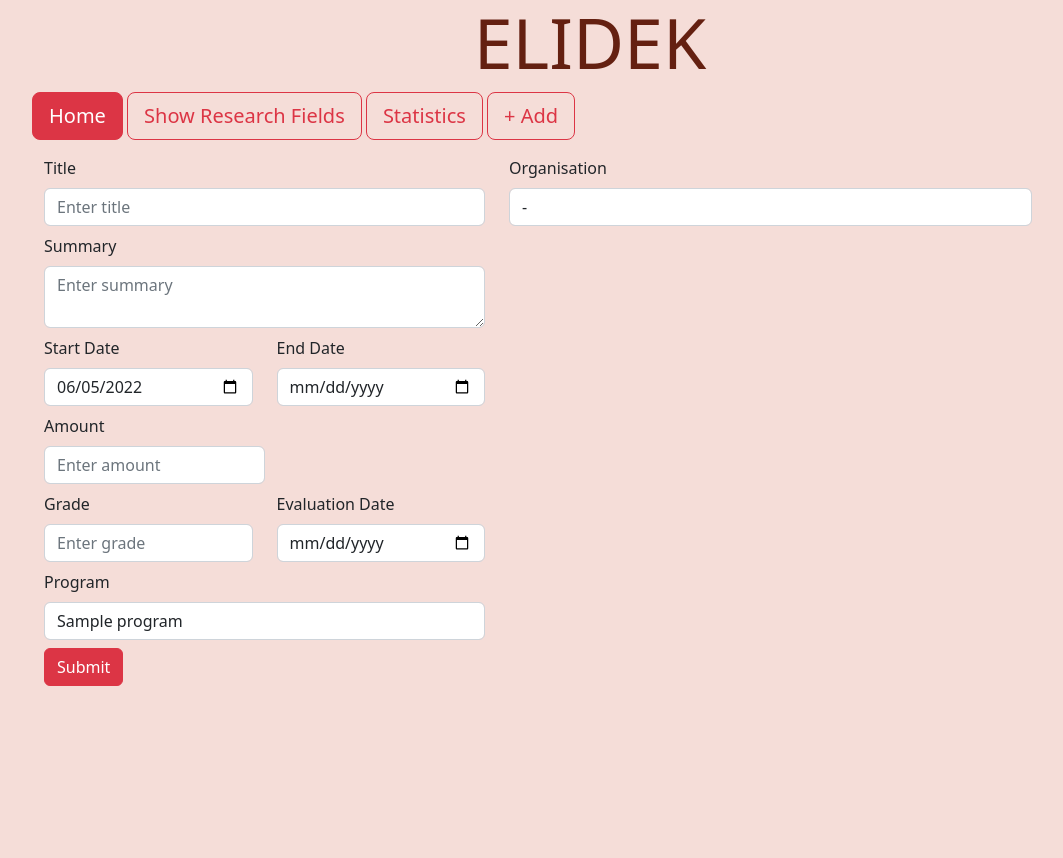
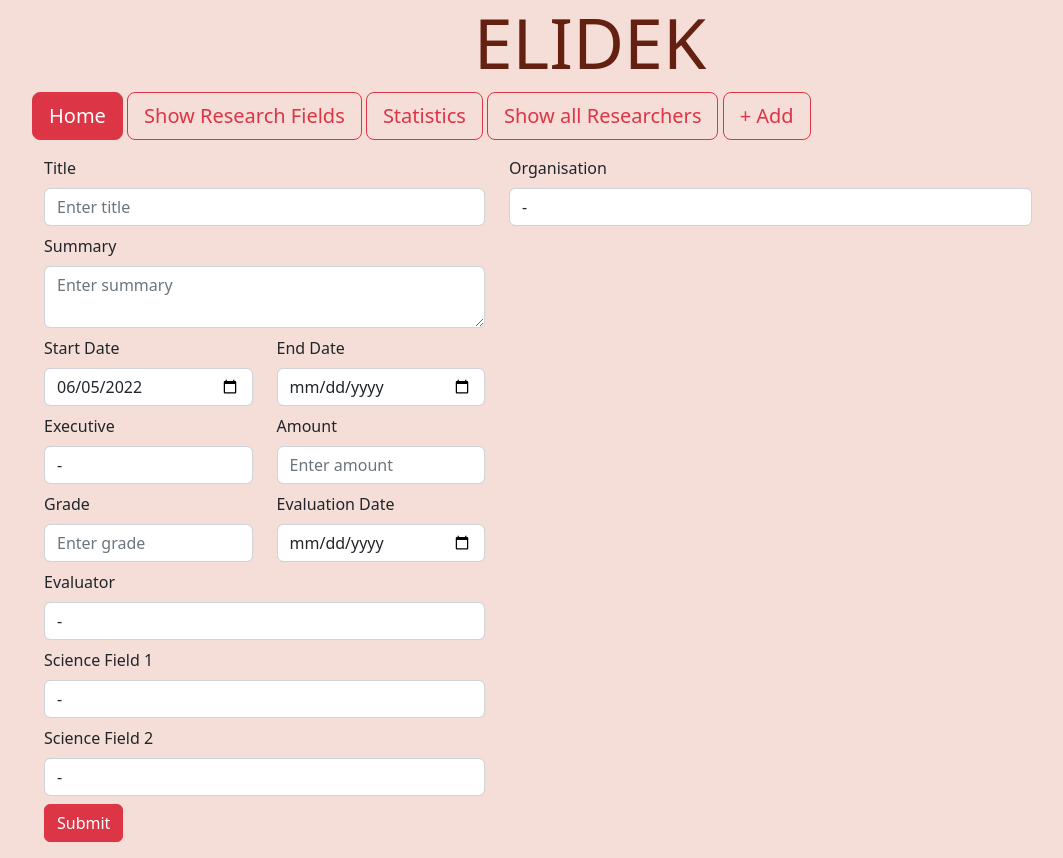
Before and after one commit to dennisdef/dbproject1, a Flask app: page /add_project in a window 1280 px wide. Shown: the whole page, without its empty margins (50-1113 px from the left). Before the commit the page ends 686 px from the top, so only its background shows below. Run offline with Flask 2, Linux system fonts and the light colour scheme; tables that the repository leaves empty hold one stand-in row (values such as "Sample post"); some libraries are stand-ins or nearby versions.

Commit message:
asto kalitera....

```diff
--- a/dbproject/forms.py
+++ b/dbproject/forms.py
@@ -13,11 +13,17 @@ class ProjectForm(FlaskForm):
     summary = TextAreaField(label = "Summary", validators = [DataRequired(message = "Summary is a required field.")])
     start_date = DateField(label = "Start Date", default = date.today())
     end_date = DateField(label = "End Date", validators = [DataRequired(message = "End Date is a required field.")])
+    science_field1 = SelectField(label = "Science Field 1", choices = [('','')], validators = [DataRequired(message = "Science Field 1 is a required field.")])
+    science_field2 = SelectField(label = "Science Field 2", choices = [('','')])
+    executive = SelectField(label = "Executive", validators = [DataRequired(message = "Executive is a required field.")], choices = [])
     amount = DecimalField(places = 2, label = "Amount", validators = [DataRequired(message = "Amount is a required field."), NumberRange(min = 100000, max = 1000000, message = "Amount must be between 100,000 and 1,000,000")])
     grade = DecimalField(places = 1, label= "Grade", validators= [DataRequired(message = "Grade is a required field."), NumberRange(min = 0, max = 10, message = "Amount must be between 100,000 and 1,000,000")])
     evaluation_date = DateField(label= "Evaluation Date", validators = [DataRequired(message = "Evaluation Date is a required field.")])
-    program = SelectField('Program', coerce=int, choices=[], validate_choice=False)
-    organisation = SelectField('Organisation', coerce=int, choices=[], validate_choice=False)
+    program = SelectField('Program', coerce=int, choices=[], validate_choice=False, validators = [DataRequired(message = "Program is a required field.")])
+    organisation = SelectField('Organisation', coerce=int, choices=[], validate_choice=False, validators = [DataRequired(message = "Organisation is a required field.")])
+    evaluator = SelectField('Evaluator', coerce=int, choices=[], validate_choice=False, validators = [DataRequired(message = "Evaluator is a required field.")])
+    lead_researcher = SelectField('Lead Researcher', coerce=int, choices=[], validate_choice=False, validators = [DataRequired(message = "Lead Researcher is a required field.")])
+    researchers = SelectMultipleField('Researchers', coerce=int, choices=[], validate_choice=False, validators = [DataRequired(message = "Researchers is a required field.")])
     submit = SubmitField("Submit")
 
     def validate_amount(form,field):
@@ -31,6 +37,18 @@ class ProjectForm(FlaskForm):
         n = abs(d.as_tuple().exponent)
         if (n>1):
             raise ValidationError("Amount must have up to 1 decimal digits")
+
+    def validate_dates(form, self):
+        if self.start_date.data > self.end_date.data:
+            raise ValidationError("Start date must be before end date")
+        if self.evaluation_date.data > self.start_date.data:
+            raise ValidationError("Evaluation date must be before start date")
+        if self.evaluation_date.data > self.end_date.data:
+            raise ValidationError("Evaluation date must be before end date")
+        if self.end_date.data - self.start_date.data < 365 or self.end_date.data - self.start_date.data > 365*4:
+            raise ValidationError("Project must be between 1 and 4 years")
+
+
 
 class OrganisationForm(FlaskForm):
     name = StringField(label = "Name", validators = [DataRequired(message = "Name is a required field.")])
--- a/dbproject/routes.py
+++ b/dbproject/routes.py
@@ -11,7 +11,7 @@ def index():
 @app.route("/import_researchers/<organisation_id>")
 def import_researchers(organisation_id):
     cur = db.connection.cursor()
-    cur.execute("select r.r_id, concat(r.first_name, ' ',r.last_name) as name from researcher r where organisation_id = '{}' ".format(organisation_id))
+    cur.execute("select r.r_id, concat(r.first_name, ' ',r.last_name) as name from researcher r where organisation_id = '{}' order by r.first_name ".format(organisation_id))
     column_names = [i[0] for i in cur.description]
     rs = [dict(zip(column_names, entry)) for entry in cur.fetchall()]
     cur.close()
@@ -29,33 +29,71 @@ def add():
 @app.route("/add_project", methods = ["GET", "POST"])
 def add_project():
     projectform = ProjectForm()
-
-    if(request.method == "POST" and projectform.validate_on_submit()):
+    if(request.method == "POST" ):##and projectform.validate_on_submit()):
         newProject = projectform.__dict__
-        print(newProject['program'].data)
+        researchers = [int(i) for i in request.form.getlist('researchers')]
+        evaluator =  newProject['evaluator'].data
+        if evaluator in researchers:
+            flash("Evaluator cannot be a researcher in the project", "danger")
+            return render_template('add_project.html', projectform=projectform)
+        query = "INSERT INTO project (title, summary, start_date, end_date, amount, grade, evaluation_date, evaluator_id, ex_id, program_id, organisation_id, r_id) values ('{}', '{}', '{}', '{}', {}, {}, '{}', {}, {}, {}, {}, {})".format(
+         newProject['title'].data, newProject['summary'].data, newProject['start_date'].data, newProject['end_date'].data, newProject['amount'].data, newProject['grade'].data,
+        newProject['evaluation_date'].data, newProject['evaluator'].data, newProject['executive'].data, newProject['program'].data, newProject['organisation'].data, request.form['lead_researcher'])
+        cur = db.connection.cursor()
+        cur.execute(query)
+        cur.execute("SELECT LAST_INSERT_ID()")
+        for r in researchers:
+            cur.execute("insert into works (project_id, r_id) values ({}, {})".format(cur.fetchone()[0], r))
+        cur.execute("insert into project_science_field (project_id, field_id) values ({}, {})".format(cur.fetchone()[0], newProject['science_field1'].data))
+        if newProject['science_field2'].data != 0:
+            cur.execute("insert into project_science_field (project_id, field_id) values ({}, {})".format(cur.fetchone()[0], newProject['science_field2'].data))
+        db.connection.commit()
+        cur.close()
+        flash("Project added successfully", "success")
         return render_template('add_project.html', form = projectform)
 
     cur = db.connection.cursor()
-    cur.execute("select program_id, name from program")
+    cur.execute("select program_id, name from program order by name")
     column_names = [i[0] for i in cur.description]
     pr = [dict(zip(column_names, entry)) for entry in cur.fetchall()]
-    cur.execute("select organisation_id, name from organisation")
+    cur.execute("select organisation_id, name from organisation order by name")
     column_names = [i[0] for i in cur.description]
     org = [dict(zip(column_names, entry)) for entry in cur.fetchall()]
+    cur.execute("select r_id, concat(first_name, ' ', last_name) as name from researcher order by first_name")
+    column_names = [i[0] for i in cur.description]
+    rs = [dict(zip(column_names, entry)) for entry in cur.fetchall()]
+    cur.execute("select ex_id, name from executive order by name")
+    column_names = [i[0] for i in cur.description]
+    exs = [dict(zip(column_names, entry)) for entry in cur.fetchall()]
+    cur.execute("select field_id, name from science_field order by name")
+    column_names = [i[0] for i in cur.description]
+    sfs = [dict(zip(column_names, entry)) for entry in cur.fetchall()]
     cur.close()
-    programs = [(p.get('program_id'), p.get('name')) for p in pr]
+    science_fields = [('0','-')] + [(s['field_id'], s['name']) for s in sfs]
+    programs = [('0','-')] + [(p.get('program_id'), p.get('name')) for p in pr]
     organisations = [('0','-')] + [(o.get('organisation_id'), o.get('name')) for o in org]
+    researchers = [('0','-')] +[(r.get('r_id'), r.get('name')) for r in rs]
+    executives = [('0','-')] +[(e.get('ex_id'), e.get('name')) for e in exs]
+    projectform.science_field1.choices = projectform.science_field2.choices = science_fields
     projectform.program.choices = programs
     projectform.organisation.choices = organisations
+    projectform.evaluator.choices = researchers
+    projectform.executive.choices = executives
     return render_template('add_project.html', form = projectform)
 
 @app.route("/add_program", methods=["GET", "POST"])
 def add_program():
-    projectform = ProgramForm()
-    if(request.method == "POST" and projectform.validate_on_submit()):
-        newProgram = ProgramForm.__dict__
-        return render_template('add_program.html', form = projectform)
-    return render_template('add_program.html', form = projectform)
+    programform = ProgramForm()
+    if(request.method == "POST" and programform.validate_on_submit()):
+        newProgram = programform.__dict__
+        query = "INSERT INTO program(name, address) VALUES ('{}', '{}');".format(newProgram['name'].data, newProgram['address'].data)
+        cur = db.connection.cursor()
+        cur.execute(query)
+        db.connection.commit()
+        cur.close()
+        flash("Program inserted successfully", "success")
+        return redirect(url_for("index"))
+    return render_template('add_program.html', form = programform)
 
 @app.route("/add_organisation", methods=["GET", "POST"])
 def add_organisation():
@@ -206,3 +244,72 @@ def top_science_field_couple():
     return render_template("top_fields.html",
                            pageTitle="Top science field couples",
                            top_fields=res)
+
+@app.route("/show_all_researchers")
+def show_all_researchers():
+    cur = db.connection.cursor()
+    cur.execute("""select r.r_id as id, concat(r.first_name, ' ', r.last_name) as name from researcher r""")
+    column_names = [i[0] for i in cur.description]
+    res = [dict(zip(column_names, entry)) for entry in cur.fetchall()]
+    return render_template("show_all.html", res = res)
+
+@app.route("/show_all_executives")
+def show_all_executives():
+    cur = db.connection.cursor()
+    cur.execute("""select e.ex_id as id, e.name from executive e""")
+    column_names = [i[0] for i in cur.description]
+    res = [dict(zip(column_names, entry)) for entry in cur.fetchall()]
+    return render_template("show_all_e.html", res = res)
+
+@app.route("/delete_researcher/<id>")
+def delete_researcher(id):
+    cur = db.connection.cursor()
+    cur.execute("delete from researcher where r_id = {}".format(id))
+    cur.execute("delete from works where r_id = {}".format(id))
+    db.connection.commit()
+    cur.close()
+    flash("Researcher deleted", "success")
+    return redirect(url_for("show_all_researchers"))
+
+@app.route("/delete_executive/<id>")
+def delete_executve(id):
+    cur = db.connection.cursor()
+    cur.execute("delete from executive where r_id = {}".format(id))
+    db.connection.commit()
+    cur.close()
+    flash("Executive deleted", "success")
+    return redirect(url_for("show_all_researchers"))
+
+@app.route("/update_researcher/<id>" , methods=["GET", "POST"])
+def update_researcher(id):
+    ResearcherForm = ResearcherForm()
+    if(request.method == "POST" and ResearcherForm.validate_on_submit()):
+        update_researcher = ResearcherForm.__dict__
+        cur = db.connection.cursor()
+        cur.execute("update researcher set first_name = '{}', last_name = '{}', birth_date = '{}', sex = '{}', start_date = '{}', organisation_id = {} where r_id = {}".format(
+            update_researcher['first_name'].data, update_researcher['last_name'], update_researcher['birth_date'].data,
+            update_researcher['sex'].data, update_researcher['start_date'], update_researcher['organisation_id'].data, id
+        ))
+        if(update_researcher['organisation_id'] != request.form['o_id']):
+            cur.execute("delete from works where r_id = {}".format(id))
+        db.connection.commit()
+        cur.close()
+        flash("Researcher updated", "success")
+        return redirect(url_for("show_all_researchers"))
+
+    cur = db.connection.cursor()
+    cur.execute("select * from researcher where r_id = {}".format(r_id))
+    column_names = [i[0] for i in cur.description]
+    res = dict(zip(column_names, cur.fetchone()))
+    cur.close()
+    ResearcherForm.first_name.data = res.get("first_name")
+    ResearcherForm.last_name.data = res.get("last_name")
+    ResearcherForm.birth_date.data = res.get("birth_date")
+    ResearcherForm.sex.data = res.get("sex")
+    ResearcherForm.start_date.data = res.get("start_date")
+    cur.execute("select organisation_id, name from organisation order by name")
+    column_names = [i[0] for i in cur.description]
+    org = [dict(zip(column_names, entry)) for entry in cur.fetchall()]
+    organisations = [('0','-')] + [(o.get('organisation_id'), o.get('name')) for o in org]
+    ResearcherForm.organisation_id.choices = organisations
+    return render_template("add_researcher.html", form=ResearcherForm, r_id=r_id, o_id = res.get("organisation_id"))
--- a/dbproject/static/dbproject/import_researchers.js
+++ b/dbproject/static/dbproject/import_researchers.js
@@ -1,70 +1,32 @@
 document.addEventListener('DOMContentLoaded', function () {
     let times = 0;
+    let organisation = 0;
     document.querySelector('#organisation').addEventListener('change', () => add_fields());
 
     function add_fields(){
             if(times == 0){
                 times++;
-                var organisation = document.querySelector('#organisation').value;
+                organisation = document.querySelector('#organisation').value;
                 var url = '/import_researchers/' + organisation;
                 fetch(url)
                     .then(response => response.json())
                     .then(data => {
-                        const select = document.createElement('select');
-                        const label = document.createElement('label');
-                        const button = document.createElement('button');
-                        document.querySelector('#researchers').appendChild(label);
-                        document.querySelector('#researchers').appendChild(select);
-                        document.querySelector('#add_button').appendChild(button);
-                        button.setAttribute('class', 'btn btn-outline-danger')
-                        button.setAttribute('id', 'add_researcher')
-                        button.setAttribute('type', 'button')
-                        button.innerHTML = 'Add Researcher';
-                        label.innerHTML = 'Researcher';
-                        select.setAttribute('id', times);
-                        select.setAttribute('name', times);
-                        select.setAttribute('class', 'form-control mb-2');
-                        select.innerHTML = "";
+                        select = document.querySelector('#lead_researcher');
+                        document.querySelector('#res').hidden = false;
                         data.forEach(function (researcher) {
                             var option = document.createElement('option');
                             option.value = researcher.id;
                             option.text = researcher.name;
                             select.appendChild(option);
                         });
-                        document.querySelector('#add_researcher').addEventListener('click', () => add_researcher());
-                    });
-                } else return;
+                        const select2 = document.querySelector('#researchers');
+                        data.forEach(function (researcher) {
+                            var option = document.createElement('option');
+                            option.value = researcher.id;
+                            option.text = researcher.name;
+                            select2.appendChild(option);
+                        });
+                    })
+            }else return;
     }
-
-
-
-    function add_researcher(){
-        times++;
-        var organisation = document.querySelector('#organisation').value;
-        var url = '/import_researchers/' + organisation;
-            fetch(url)
-                .then(response => response.json())
-                .then(data => {
-                    if(times > data.length){
-                        alert('No more researchers to add');
-                        return;
-                    }
-                    const select = document.createElement('select');
-                    const label = document.createElement('label');
-                    document.querySelector('#researchers').appendChild(label);
-                    document.querySelector('#researchers').appendChild(select);
-                    label.innerHTML = 'Researcher';
-                    select.setAttribute('id', times);
-                    select.setAttribute('name', times);
-                    select.setAttribute('class', 'form-control mb-2');
-                    select.innerHTML = "";
-                    data.forEach(function (researcher) {
-                        var option = document.createElement('option');
-                        option.value = researcher.id;
-                        option.text = researcher.name;
-                        select.appendChild(option);
-                    });
-                });
-    }
-
 })
--- a/dbproject/templates/add_project.html
+++ b/dbproject/templates/add_project.html
@@ -60,6 +60,18 @@
                             {% endif %}
                         </div>
                     </div>
+                    <div class="row">
+                        <div class="form-group col-sm-6 mb-2">
+                            {{ form.executive.label(class = "form-label") }}
+                            {{ form.executive(class = "form-control", placeholder="Enter amount", required = False) }}
+                            {% if form.executive.errors %}
+                            <ul class = "errors">
+                                {% for error in form.exective.errors %}
+                                <li class = "text-danger">{{ error }}</li>
+                                {% endfor %}
+                            </ul>
+                            {% endif %}
+                        </div>
                         <div class="form-group col-sm-6 mb-2">
                             {{ form.amount.label(class = "form-label") }}
                             {{ form.amount(class = "form-control", placeholder="Enter amount", required = False) }}
@@ -70,6 +82,7 @@
                                 {% endfor %}
                             </ul>
                             {% endif %}
+                        </div>
                     </div>
                     <div class="row">
                         <div class="form-group col-sm-6 mb-2">
@@ -96,11 +109,33 @@
                         </div>
                     </div>
                     <div class="form-group col mb-2">
-                        {{ form.program.label(class = "form-label") }}
-                        {{ form.program(class = "form-control", required = False) }}
-                        {% if form.program.errors %}
+                        {{ form.evaluator.label(class = "form-label") }}
+                        {{ form.evaluator(class = "form-control", required = False) }}
+                        {% if form.evaluator.errors %}
                         <ul class = "errors">
-                            {% for error in form.program.errors %}
+                            {% for error in form.evaluator.errors %}
+                            <li class = "text-danger">{{ error }}</li>
+                            {% endfor %}
+                        </ul>
+                        {% endif %}
+                    </div>
+                    <div class="form-group col mb-2">
+                        {{ form.science_field1.label(class = "form-label") }}
+                        {{ form.science_field1(class = "form-control", required = False) }}
+                        {% if form.science_field1.errors %}
+                        <ul class = "errors">
+                            {% for error in form.science_field1.errors %}
+                            <li class = "text-danger">{{ error }}</li>
+                            {% endfor %}
+                        </ul>
+                        {% endif %}
+                    </div>
+                    <div class="form-group col mb-2">
+                        {{ form.science_field2.label(class = "form-label") }}
+                        {{ form.science_field2(class = "form-control", required = False) }}
+                        {% if form.science_field2.errors %}
+                        <ul class = "errors">
+                            {% for error in form.science_field2.errors %}
                             <li class = "text-danger">{{ error }}</li>
                             {% endfor %}
                         </ul>
@@ -120,11 +155,29 @@
                         </ul>
                         {% endif %}
                     </div>
-
-                    <div class="form-group col-10 mb-2" id = "researchers">
-
+                    <div id = "res" hidden>
+                        <div class="form-group col-10 mb-2">
+                            {{ form.lead_researcher.label(class = "form-label") }}
+                        {{ form.lead_researcher(class = "form-control", required = False) }}
+                        {% if form.lead_researcher.errors %}
+                        <ul class = "errors">
+                            {% for error in form.lead_researcher.errors %}
+                            <li class = "text-danger">{{ error }}</li>
+                            {% endfor %}
+                        </ul>
+                        {% endif %}
                         </div>
-                    <div id="add_button"></div>
+                        <div class="form-group col-10 mb-2">
+                            {{ form.researchers.label(class = "form-label") }}
+                            {{ form.researchers(class = "form-control", required = False) }}
+                            {% if form.researchers.errors %}
+                         <ul class = "errors">
+                            {% for error in form.researchers.errors %}
+                            <li class = "text-danger">{{ error }}</li>
+                            {% endfor %}
+                        </ul>
+                        {% endif %}
+                        </div>
                     </div>
                 </div>
 
--- a/dbproject/templates/add_researcher.html
+++ b/dbproject/templates/add_researcher.html
@@ -10,6 +10,12 @@
     <div class="row" id="row">
         <div class="col-md-12">
             <form class="form-horizontal" name="researcher-form" method="POST">
+                {% if r_id %}
+                    <input type="hidden" name="r_id" value="{{r_id}}">
+                {% endif %}
+                {% if o_id %}
+                    <input type="hidden" name="o_id" value="{{o_id}}">
+                {% endif %}
                 <!-- hidden_tag returns the form's security metadata -->
                 {{ form.hidden_tag() }}
                 <div class="form-group col-sm-3 mb-3">
--- a/dbproject/templates/base.html
+++ b/dbproject/templates/base.html
@@ -20,6 +20,7 @@
                 <a class="btn btn-danger btn-lg" href="{{ url_for('index') }}">Home</a>
                 <a class="btn btn-outline-danger btn-lg" href="{{ url_for('science_fields') }}">Show Research Fields</a>
                 <a class="btn btn-outline-danger btn-lg" href="{{ url_for('statistics') }}">Statistics</a>
+                <a class="btn btn-outline-danger btn-lg" href="{{ url_for('show_all_researchers') }}">Show all Researchers</a>
                 <a class="btn btn-outline-danger btn-lg" href="{{ url_for('add') }}">+ Add</a>
 
             </div>
```
Also changed, not shown: dbproject/templates/show_all.html (added, +28 -0 lines), dbproject/templates/show_all_executives.html (added, +28 -0 lines), Create_DB_Schema.sql (line endings or trailing spaces), full_database_data.sql, 1 other file. Lines whose indentation alone changed are shown as unchanged.
